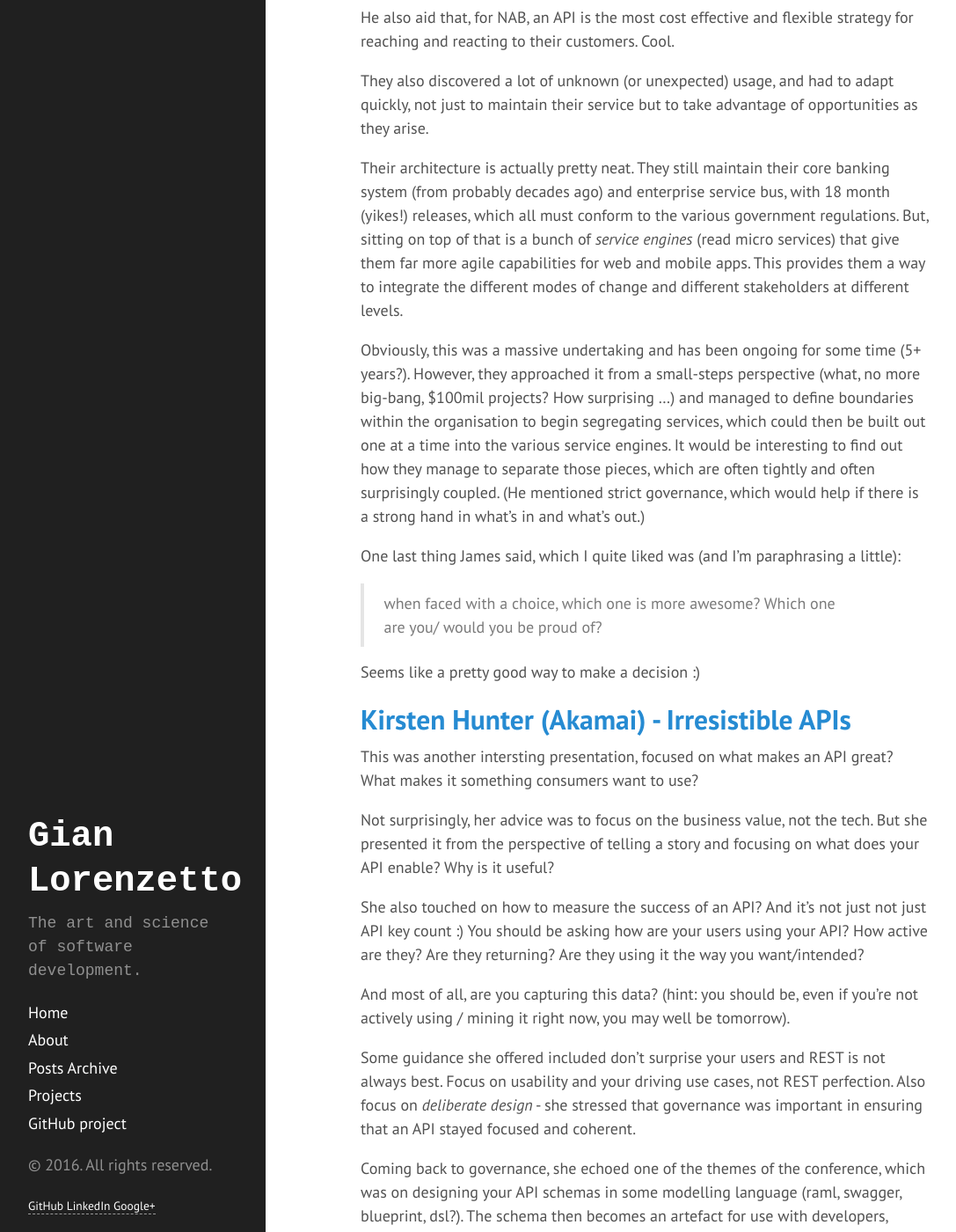
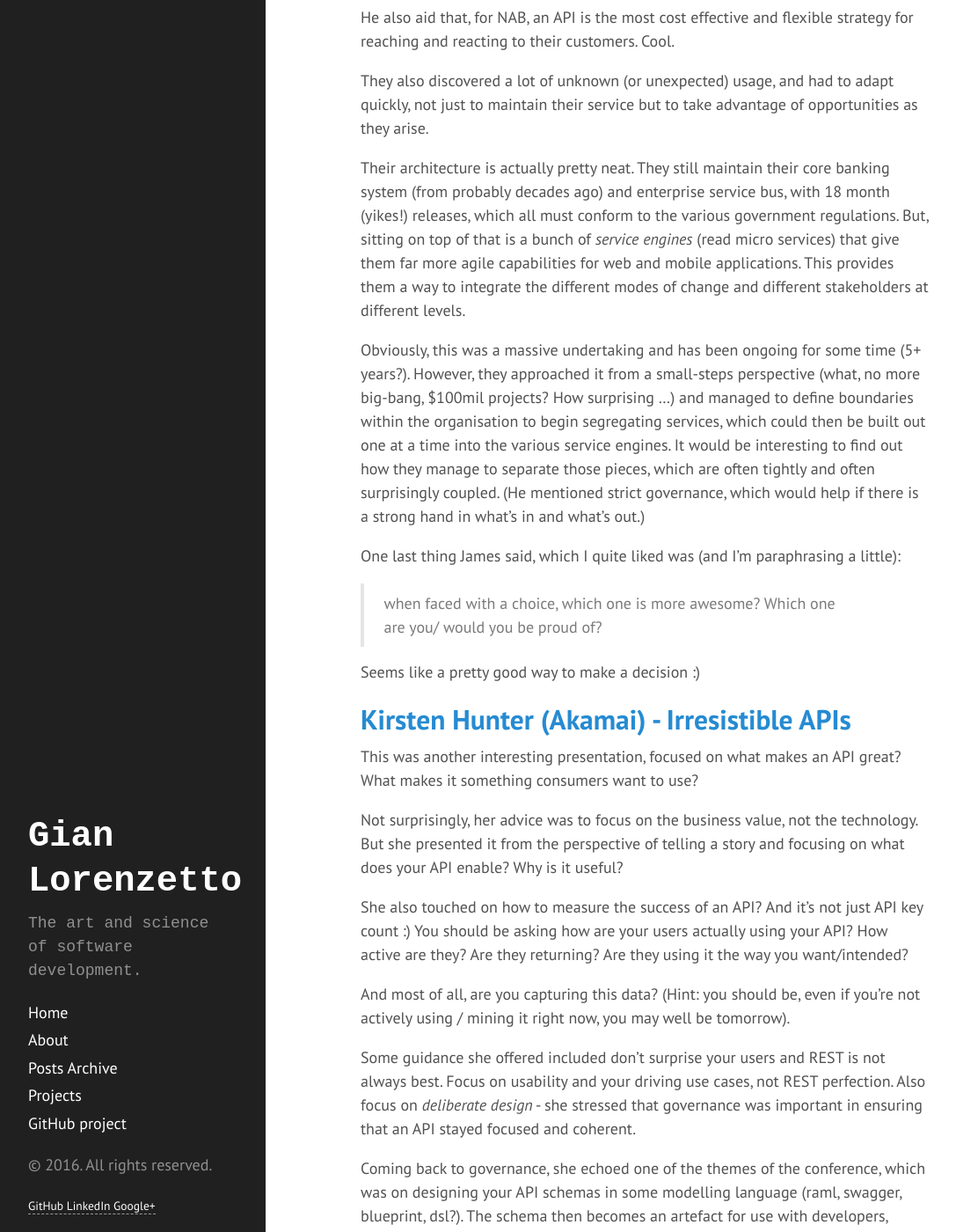
Before and after one commit to GianLorenzetto/GianLorenzetto.github.io-www, a Jekyll site: the page built from _posts/2016-03-10-apidays-2016-highlights.md, in a window 1280 px wide and 1400 px high, scrolled down 1284 px. Shown: the whole window at 88% size, without its empty margins (4-1091 px from the left). Built offline with Jekyll 4.4.1, drawn with Linux system fonts in a browser that asks for light colours.

Commit message:
Grammer and typos.

```diff
--- a/_posts/2016-03-10-apidays-2016-highlights.md
+++ b/_posts/2016-03-10-apidays-2016-highlights.md
@@ -36,7 +36,7 @@
 
 They also discovered a lot of unknown (or unexpected) usage, and had to adapt quickly, not just to maintain their service but to take advantage of opportunities as they arise.
 
-Their architecture is actually pretty neat. They still maintain their core banking system (from probably decades ago) and enterprise service bus, with 18 month (yikes!) releases, which all must conform to the various government regulations. But, sitting on top of that is a bunch of _service engines_ (read micro services) that give them far more agile capabilities for web and mobile apps. This provides them a way to integrate the different modes of change and different stakeholders at different levels.
+Their architecture is actually pretty neat. They still maintain their core banking system (from probably decades ago) and enterprise service bus, with 18 month (yikes!) releases, which all must conform to the various government regulations. But, sitting on top of that is a bunch of _service engines_ (read micro services) that give them far more agile capabilities for web and mobile applications. This provides them a way to integrate the different modes of change and different stakeholders at different levels.
 
 Obviously, this was a massive undertaking and has been ongoing for some time (5+ years?). However, they approached it from a small-steps perspective (what, no more big-bang, $100mil projects? How surprising ...) and managed to define boundaries within the organisation to begin segregating services, which could then be built out one at a time into the various service engines. It would be interesting to find out how they manage to separate those pieces, which are often tightly and often surprisingly coupled. (He mentioned strict governance, which would help if there is a strong hand in what's in and what's out.)
 
@@ -48,13 +48,13 @@
 
 # [Kirsten Hunter (Akamai) - Irresistible APIs](http://au.apidays.io/slides/hunter-irresistable-apis.pdf)
 
-This was another intersting presentation, focused on what makes an API great? What makes it something consumers want to use?
+This was another interesting presentation, focused on what makes an API great? What makes it something consumers want to use?
 
-Not surprisingly, her advice was to focus on the business value, not the tech. But she presented it from the perspective of telling a story and focusing on what does your API enable? Why is it useful?
+Not surprisingly, her advice was to focus on the business value, not the technology. But she presented it from the perspective of telling a story and focusing on what does your API enable? Why is it useful?
 
-She also touched on how to measure the success of an API? And it's not just not just API key count :) You should be asking how are your users using your API? How active are they? Are they returning? Are they using it the way you want/intended?
+She also touched on how to measure the success of an API? And it's not just API key count :) You should be asking how are your users actually using your API? How active are they? Are they returning? Are they using it the way you want/intended?
 
-And most of all, are you capturing this data? (hint: you should be, even if you're not actively using / mining it right now, you may well be tomorrow).
+And most of all, are you capturing this data? (Hint: you should be, even if you're not actively using / mining it right now, you may well be tomorrow).
 
 Some guidance she offered included don't surprise your users and REST is not always best. Focus on usability and your driving use cases, not REST perfection. Also focus on _deliberate design_ - she stressed that governance was important in ensuring that an API stayed focused and coherent.
 
```
